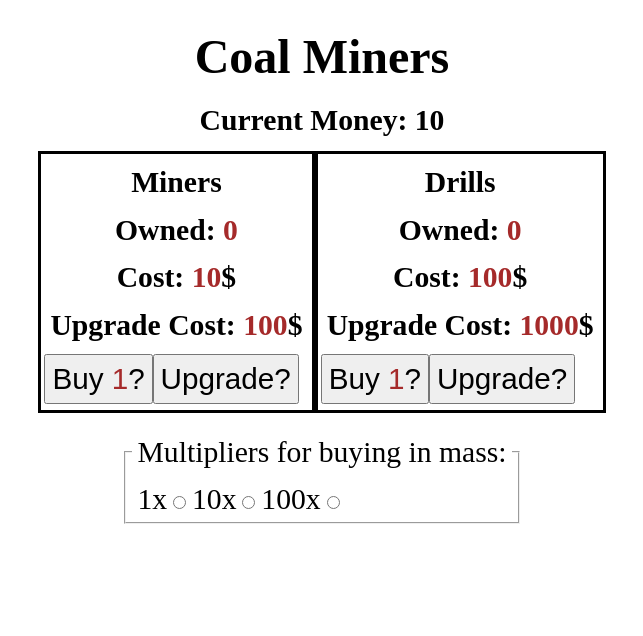
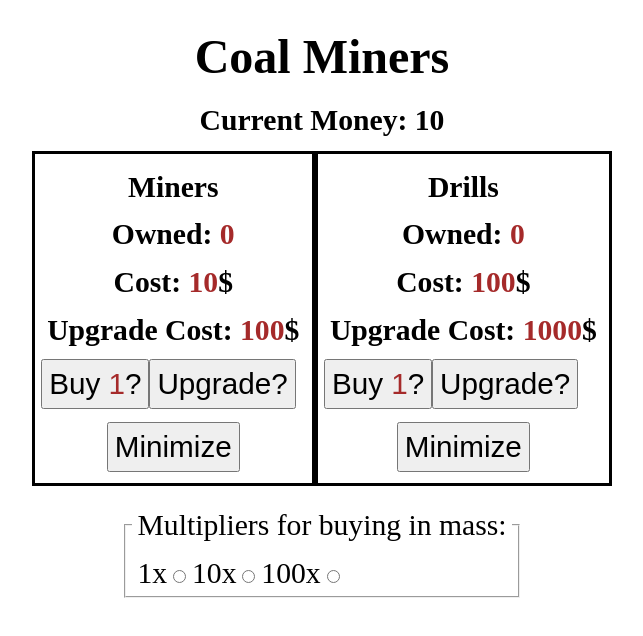
Before and after one commit to collerhatguy/coal-miner-fixed, a React (Create React App) app: page / in a window 1280 px wide. Shown: the top 636 px of the page, without its empty margins (318-961 px from the left). Built offline with nearby package versions, Linux system fonts and the light colour scheme.

Commit message:
added minifier for workers

```diff
--- a/src/components/Worker.js
+++ b/src/components/Worker.js
@@ -1,8 +1,9 @@
-import React, {useEffect} from 'react';
+import React, {useEffect, useState} from 'react';
 import useWorker from "../hooks/useWorker";
 
 export default function Worker({worker, money, setMoney, multiplier}) {
     const miningSpeed = 10000;
+    const [visible, setVisible] = useState(true);
     const [
         owned, setOwned,
         cost, setCost,
@@ -20,7 +21,7 @@ export default function Worker({worker, money, setMoney, multiplier}) {
     };
     // upgrade the workers production rate
     const upgradeWorker = () => {
-        if (productionRateUpgradeCost < money) return;
+        if (productionRateUpgradeCost > money) return;
         setProductionRate(prevProductionRate => prevProductionRate + 1);
         setProductionRateUpgradeCost(prevProductionRateUpgradeCost => prevProductionRateUpgradeCost * 2);
     };
@@ -32,8 +33,14 @@ export default function Worker({worker, money, setMoney, multiplier}) {
     useEffect(() => {
         setInterval(() => miningWorker(worker), miningSpeed)
     }, [owned])
+    const reveal = () => {
+        setVisible(prevVisible => !prevVisible)
+    }
     return (
         <div className="worker">
+            <div style={{
+                display: visible ? "block" : "none",
+            }}>
                 <h2>{worker.name}</h2>
                 <h2>Owned: <span>{owned}</span></h2>
                 <h2>Cost: <span>{cost * multiplier}</span>$</h2>
@@ -41,5 +48,16 @@ export default function Worker({worker, money, setMoney, multiplier}) {
                 <button onClick={() => buyWorker()}>Buy <span>{multiplier}</span>?</button>
                 <button onClick={() => upgradeWorker()}>Upgrade?</button>
             </div>
+            <div>
+                <button style={{
+                    display: visible ? "block" : "none",
+                }}
+                onClick={() => reveal()}>Minimize</button>
+                <button style={{
+                    display: visible ? "none" : "block",
+                }}
+                onClick={() => reveal()}>Reveal</button>
+            </div>
+        </div>
     )
 }
```
Also changed, not shown: 1 other file (tests, documents, lock files or other folders). Lines whose indentation alone changed are shown as unchanged.
